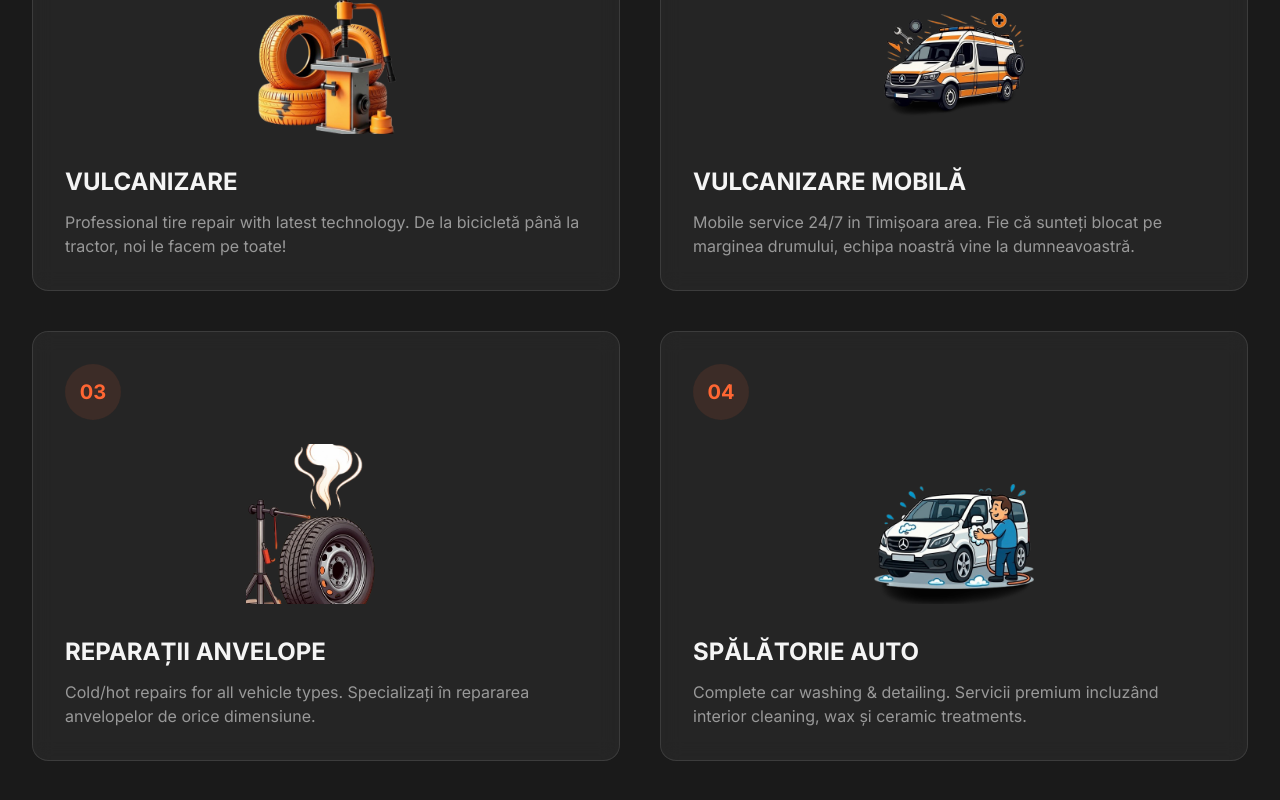
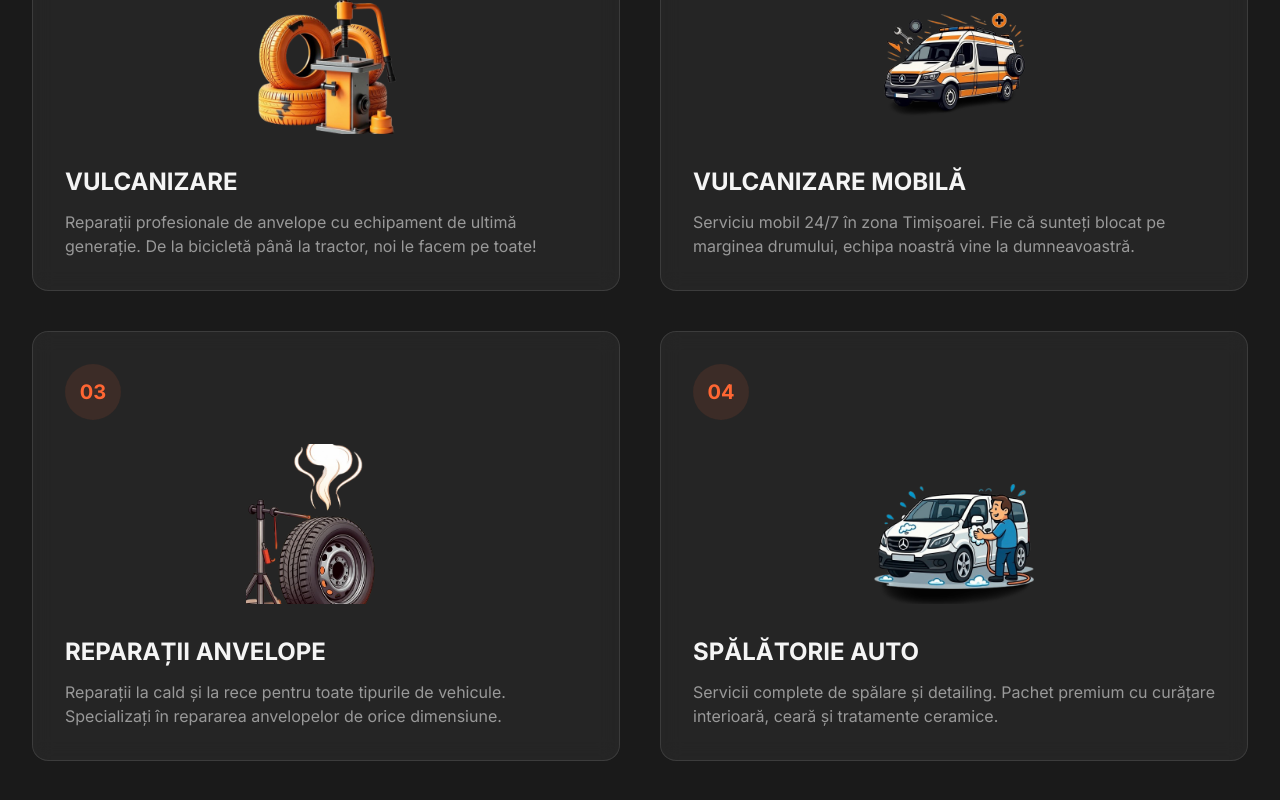
Before and after one commit to mihaiciradev/vulcanizare-ciuson, a Next.js app: page / in a window 1280 px wide. Shown: the part 1247-2047 px from the top of the page. Built offline with nearby package versions, Linux system fonts and the light colour scheme; no server answers.

Commit message:
EN->RO translations

```diff
--- a/components/Services.tsx
+++ b/components/Services.tsx
@@ -8,28 +8,28 @@ const services = [
     title: "VULCANIZARE",
     icon: "/images/serviciu_vulcanizare.png",
     description:
-      "Professional tire repair with latest technology. De la bicicletă până la tractor, noi le facem pe toate!",
+      "Reparații profesionale de anvelope cu echipament de ultimă generație. De la bicicletă până la tractor, noi le facem pe toate!",
   },
   {
     id: "02",
     title: "VULCANIZARE MOBILĂ",
     icon: "/images/serviciu_vulcanizare_mobila.png",
     description:
-      "Mobile service 24/7 in Timișoara area. Fie că sunteți blocat pe marginea drumului, echipa noastră vine la dumneavoastră.",
+      "Serviciu mobil 24/7 în zona Timișoarei. Fie că sunteți blocat pe marginea drumului, echipa noastră vine la dumneavoastră.",
   },
   {
     id: "03",
     title: "REPARAȚII ANVELOPE",
     icon: "/images/serviciu_reparatii.png",
     description:
-      "Cold/hot repairs for all vehicle types. Specializați în repararea anvelopelor de orice dimensiune.",
+      "Reparații la cald și la rece pentru toate tipurile de vehicule. Specializați în repararea anvelopelor de orice dimensiune.",
   },
   {
     id: "04",
     title: "SPĂLĂTORIE AUTO",
     icon: "/images/serviciu_spalatorie.png",
     description:
-      "Complete car washing & detailing. Servicii premium incluzând interior cleaning, wax și ceramic treatments.",
+      "Servicii complete de spălare și detailing. Pachet premium cu curățare interioară, ceară și tratamente ceramice.",
   },
 ];
 
```
